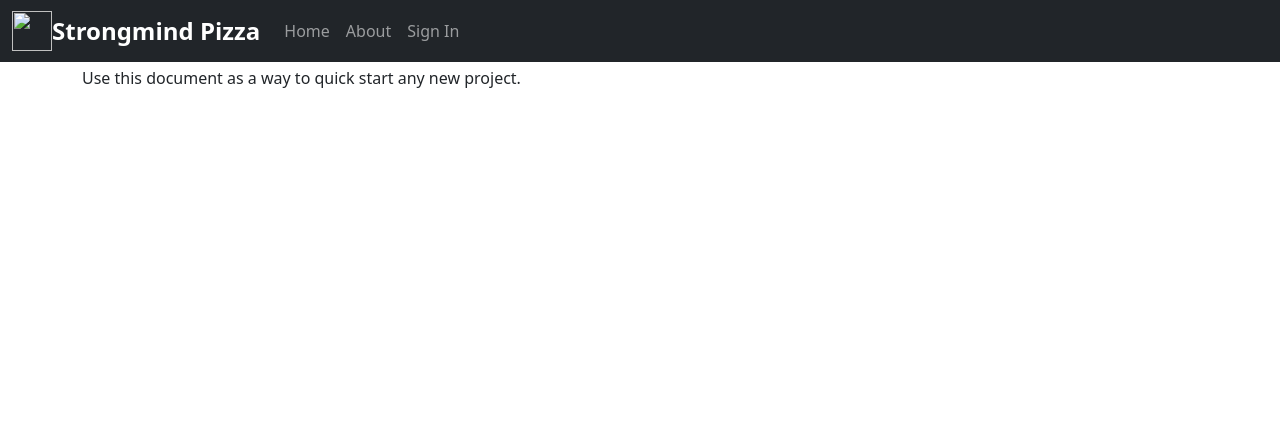
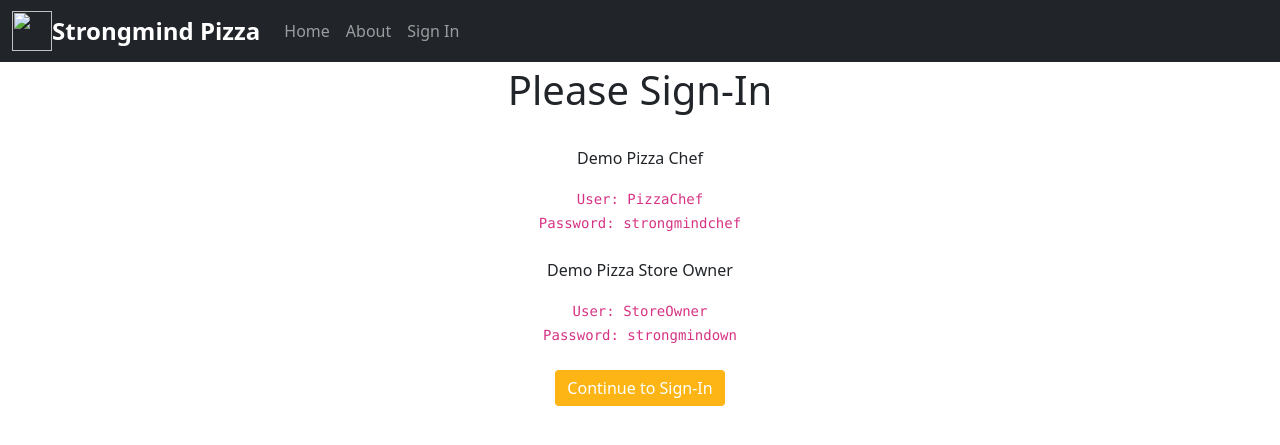
Before and after one commit to jkelepolo/Strongmind-Technical-Pizza, a Django app: page / in a window 1280 px wide. Shown: the top 445 px of the page. Run offline with Django 4.2, Linux system fonts and the light colour scheme; some libraries are stand-ins or nearby versions.

Commit message:
Demo accounts setup

```diff
--- a/strongmind_pizza_app/config/settings/base.py
+++ b/strongmind_pizza_app/config/settings/base.py
@@ -278,6 +278,7 @@ SOCIALACCOUNT_ADAPTER = "strongmind_pizza_app.users.adapters.SocialAccountAdapte
 # https://django-allauth.readthedocs.io/en/latest/forms.html
 SOCIALACCOUNT_FORMS = {"signup": "strongmind_pizza_app.users.forms.UserSocialSignupForm"}
 
+LOGIN_REDIRECT_URL = "/"
 
 # Your stuff...
 # ------------------------------------------------------------------------------
--- a/strongmind_pizza_app/config/urls.py
+++ b/strongmind_pizza_app/config/urls.py
@@ -4,7 +4,7 @@ from django.contrib import admin
 from django.urls import include, path
 from django.views import defaults as default_views
 from django.views.generic import TemplateView
-
+import strongmind_pizza_app.pizza.views as pizza_views
 urlpatterns = [
     path("", TemplateView.as_view(template_name="pages/home.html"), name="home"),
     path(
--- a/strongmind_pizza_app/strongmind_pizza_app/templates/account/login.html
+++ b/strongmind_pizza_app/strongmind_pizza_app/templates/account/login.html
@@ -53,7 +53,7 @@
   <input type="hidden" name="{{ redirect_field_name }}" value="{{ redirect_field_value }}" />
   {% endif %}
   <!-- <a class="button secondaryAction" href="{% url 'account_reset_password' %}">{% translate "Forgot Password?" %}</a> -->
-  <button class="primaryAction btn btn-primary" type="submit">{% translate "Sign In" %}</button>
+  <button class="primaryAction btn btn-primary" type="submit">{% translate "Sign-In" %}</button>
 </form>
 
 {% endblock %}
--- a/strongmind_pizza_app/strongmind_pizza_app/templates/base.html
+++ b/strongmind_pizza_app/strongmind_pizza_app/templates/base.html
@@ -54,10 +54,10 @@
                 <a class="nav-link" href="{% url 'about' %}">About</a>
               </li>
               {% if request.user.is_authenticated %}
-                <li class="nav-item">
+                <!-- <li class="nav-item">
                   {# URL provided by django-allauth/account/urls.py #}
                   <a class="nav-link" href="{% url 'users:detail' request.user.username  %}">{% translate "My Profile" %}</a>
-                </li>
+                </li> -->
                 <li class="nav-item">
                   {# URL provided by django-allauth/account/urls.py #}
                   <a class="nav-link" href="{% url 'account_logout' %}">{% translate "Sign Out" %}</a>
--- a/strongmind_pizza_app/strongmind_pizza_app/templates/pages/home.html
+++ b/strongmind_pizza_app/strongmind_pizza_app/templates/pages/home.html
@@ -1 +1,39 @@
 {% extends "base.html" %}
+{% load static %}
+{% block content %}
+<div class="container">
+    <div class="row">
+        <div class="col-md-6 offset-md-3 text-center">
+
+            {% if request.user.is_authenticated %}
+
+                <h1>Logged in</h1>
+
+            {% else %}
+
+                <h1>Please Sign-In</h1>
+
+                <br>
+                <p>Demo Pizza Chef</p>
+                <code>User: PizzaChef</code>
+                <br>
+                <code>Password: strongmindchef</code>
+
+                <br><br>
+                <p>Demo Pizza Store Owner</p>
+                <code>User: StoreOwner</code>
+                <br>
+                <code>Password: strongmindown</code>
+
+                <br><br><a class="btn btn-primary" href="/accounts/login/" role="button">Continue to Sign-In</a>
+
+            {% endif %}
+
+        </div>
+
+    </div>
+
+
+</div>
+
+{% endblock content %}
```
Also changed, not shown: strongmind_pizza_app/strongmind.sqlite3.
